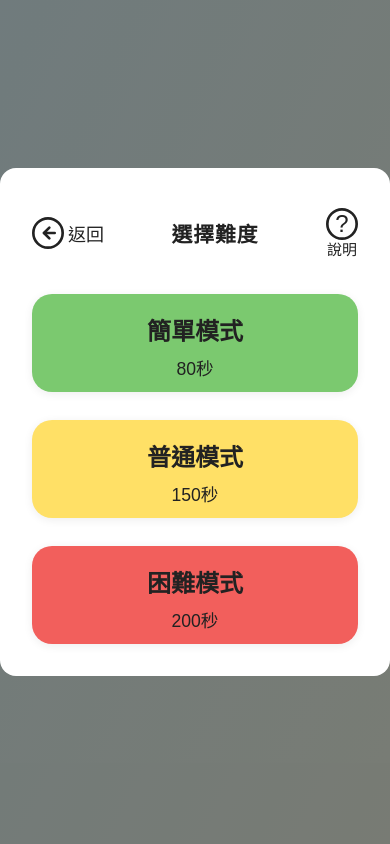
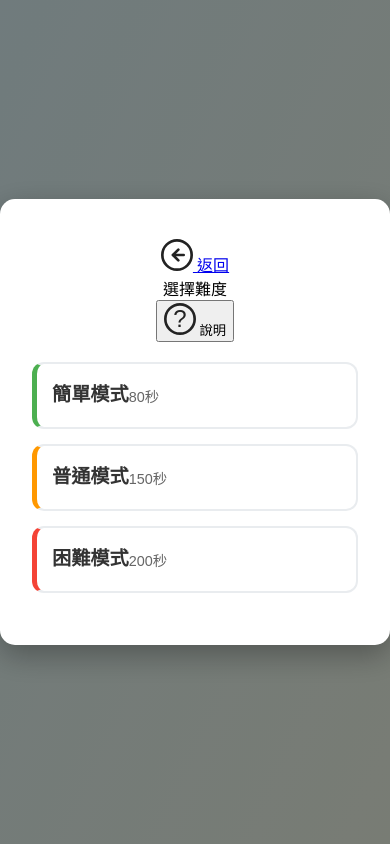
Before and after one commit to ou891226-spec/ouu, a PHP site: page /vegetable_cost_2P.php in a window 390 px wide. Run offline with PHP 8.4, Linux system fonts and the light colour scheme.

Commit message:
算菜錢雙人css

```diff
--- a/project12/css/vegetable_cost_2P.css
+++ b/project12/css/vegetable_cost_2P.css
@@ -1,3 +1,4 @@
+/* 主體樣式 */
 body {
   font-family: 'Segoe UI', Tahoma, Geneva, Verdana, sans-serif;
   display: flex;
@@ -8,50 +9,237 @@ body {
   background: linear-gradient(to bottom right, #e0f7fa, #f1f8e9);
 }
 
+/* 隱藏狀態列和分數時間顯示 */
+.status-bar,
+.score,
+.time,
+#scoreValue,
+#timeValue {
+  display: none !important;
+}
+
+/* 遊戲容器 */
 .game-container {
-      background-color: #ffffff;
+  background-color: #ecffdc;
   padding: 30px;
   border-radius: 16px;
   box-shadow: 0 8px 25px rgba(0, 0, 0, 0.1);
   text-align: center;
-      max-width: 520px;
+  max-width: 800px;
   width: 90%;
   position: relative;
 }
 
+/* 標題 */
 h1 {
   font-size: 32px;
   color: #00796b;
   margin-bottom: 24px;
 }
 
-    .score-board {
+/* 玩家資訊面板 */
+.players-panel {
   display: flex;
   justify-content: space-between;
-      background-color: #e0f2f1;
+  align-items: center;
+  margin: 20px auto;
   padding: 15px;
-      border-radius: 10px;
-      margin-bottom: 20px;
+  background: linear-gradient(135deg, #667eea 0%, #764ba2 100%);
+  border-radius: 15px;
+  box-shadow: 0 4px 15px rgba(0, 0, 0, 0.1);
+  max-width: 800px;
+  width: 100%;
 }
 
-    .score-item {
+.player-info {
+  display: flex;
+  align-items: center;
+  background: rgba(255, 255, 255, 0.9);
+  padding: 15px;
+  border-radius: 12px;
+  box-shadow: 0 2px 10px rgba(0, 0, 0, 0.1);
+  position: relative;
+  min-width: 200px;
+  transition: all 0.3s ease;
+}
+
+.player-info.active {
+  background: linear-gradient(135deg, #ffecd2 0%, #fcb69f 100%);
+  transform: scale(1.05);
+  box-shadow: 0 4px 20px rgba(255, 193, 7, 0.3);
+}
+
+.player-avatar {
+  width: 60px;
+  height: 60px;
+  border-radius: 50%;
+  margin-right: 15px;
+  overflow: hidden;
+  box-shadow: 0 2px 8px rgba(0, 0, 0, 0.1);
+}
+
+.player-avatar img {
+  width: 100%;
+  height: 100%;
+  object-fit: cover;
+}
+
+.player-details {
+  flex: 1;
+}
+
+.player-name {
+  font-size: 1.2rem;
+  font-weight: bold;
+  color: #333;
+  margin-bottom: 5px;
+}
+
+.player-score, .player-correct {
+  font-size: 0.9rem;
+  color: #666;
+  margin: 2px 0;
+}
+
+.current-player-indicator {
+  position: absolute;
+  top: -10px;
+  right: -10px;
+  font-size: 1.5rem;
+  opacity: 0;
+  transition: opacity 0.3s ease;
+}
+
+.player-info.active .current-player-indicator {
+  opacity: 1;
+  animation: pulse 1.5s infinite;
+}
+
+@keyframes pulse {
+  0% { transform: scale(1); }
+  50% { transform: scale(1.2); }
+  100% { transform: scale(1); }
+}
+
+.game-stats {
   display: flex;
   flex-direction: column;
+  gap: 10px;
+  background: rgba(255, 255, 255, 0.9);
+  padding: 15px;
+  border-radius: 12px;
+  box-shadow: 0 2px 10px rgba(0, 0, 0, 0.1);
+  min-width: 150px;
+}
+
+.stat-item {
+  display: flex;
+  justify-content: space-between;
   align-items: center;
-      font-size: 16px;
+  font-size: 0.9rem;
   color: #333;
 }
 
-    .score-item span:first-child {
+.stat-item span:first-child {
   font-weight: bold;
-      margin-bottom: 5px;
+  margin-right: 10px;
 }
 
-    .score-item span:last-child {
-      font-size: 20px;
+.stat-item span:last-child {
   color: #00796b;
+  font-weight: bold;
 }
 
+/* 難度選擇內容 */
+.difficulty-content {
+  text-align: center;
+  margin: 20px 0;
+}
+
+.difficulty-description {
+  display: flex;
+  align-items: center;
+  justify-content: center;
+  gap: 10px;
+  font-size: 1.3rem;
+  font-weight: bold;
+  color: #333;
+  margin-bottom: 10px;
+}
+
+.difficulty-text {
+  color: #666;
+  font-size: 1rem;
+  margin: 0 0 30px 0;
+}
+
+.difficulty-options {
+  display: flex;
+  flex-direction: column;
+  gap: 15px;
+  max-width: 400px;
+  margin: 0 auto;
+}
+
+.difficulty-btn {
+  display: flex;
+  align-items: center;
+  padding: 20px;
+  background: rgba(255, 255, 255, 0.9);
+  border: 2px solid transparent;
+  border-radius: 12px;
+  cursor: pointer;
+  transition: all 0.3s ease;
+  text-align: left;
+}
+
+.difficulty-btn:hover {
+  transform: translateY(-2px);
+  box-shadow: 0 4px 15px rgba(0, 0, 0, 0.15);
+}
+
+.difficulty-btn.easy {
+  border-color: #4caf50;
+}
+
+.difficulty-btn.easy:hover {
+  background: linear-gradient(135deg, #e8f5e8 0%, #c8e6c9 100%);
+}
+
+.difficulty-btn.normal {
+  border-color: #ff9800;
+}
+
+.difficulty-btn.normal:hover {
+  background: linear-gradient(135deg, #fff3e0 0%, #ffcc80 100%);
+}
+
+.difficulty-btn.hard {
+  border-color: #f44336;
+}
+
+.difficulty-btn.hard:hover {
+  background: linear-gradient(135deg, #ffebee 0%, #ffcdd2 100%);
+}
+
+.difficulty-icon {
+  font-size: 2rem;
+  margin-right: 15px;
+}
+
+.difficulty-name {
+  font-size: 1.2rem;
+  font-weight: bold;
+  color: #333;
+  margin-bottom: 3px;
+}
+
+.difficulty-desc {
+  font-size: 0.9rem;
+  color: #666;
+}
+
+/* 題目與選項 */
 #question {
   font-size: 18px;
   color: #333;
@@ -82,64 +270,83 @@ body {
   background-color: #e0f2f1;
 }
 
-    .control-buttons {
+/* 控制按鈕 */
+.main-control-btns {
   display: flex;
-      flex-wrap: wrap;
   justify-content: center;
-      gap: 10px;
+  gap: 15px;
   margin-top: 20px;
 }
 
-    button {
-      padding: 10px 24px;
-      font-size: 16px;
+.main-btn {
+  padding: 12px 24px;
   border: none;
   border-radius: 8px;
-      color: white;
-      background-color: #00796b;
+  font-size: 16px;
   cursor: pointer;
-      transition: background-color 0.3s ease;
+  transition: all 0.3s ease;
+  font-weight: bold;
 }
 
-    button:hover {
-      background-color: #00695c;
+.pause-btn {
+  background: #ff9800;
+  color: white;
 }
 
-    #pause-btn {
-      background-color: #fbc02d;
-      color: #333;
+.pause-btn.resume-btn {
+  background: #ff9800;
+  color: white;
 }
 
-    #pause-btn:hover {
-      background-color: #f9a825;
+.pause-btn:hover, .pause-btn.resume-btn:hover {
+  background: #f57c00;
+  transform: translateY(-2px);
+  box-shadow: 0 5px 15px rgba(0, 0, 0, 0.2);
 }
 
-    #end-btn {
-      background-color: #f44336;
+.end-btn {
+  background: #f44336;
+  color: white;
 }
 
-    #end-btn:hover {
-      background-color: #d32f2f;
+.end-btn:hover {
+  background: #d32f2f;
+  transform: translateY(-2px);
+  box-shadow: 0 5px 15px rgba(0, 0, 0, 0.2);
 }
 
-    #restart-btn {
-      background-color: #0288d1;
+.restart-btn {
+  background: #2196f3;
+  color: white;
 }
 
-    #restart-btn:hover {
-      background-color: #0277bd;
+.restart-btn:hover {
+  background: #1976d2;
+  transform: translateY(-2px);
+  box-shadow: 0 5px 15px rgba(0, 0, 0, 0.2);
 }
 
+/* 分數顏色 */
+.score-green {
+  color: #4caf50 !important;
+}
+
+.score-red {
+  color: #f44336 !important;
+}
+
+/* 模態框樣式 */
 .modal {
   position: fixed;
-      top: 0; left: 0;
-      width: 100vw;
-      height: 100vh;
-      background-color: rgba(0,0,0,0.5);
+  top: 0;
+  left: 0;
+  width: 100%;
+  height: 100%;
+  background: rgba(0, 0, 0, 0.5);
   display: flex;
   justify-content: center;
   align-items: center;
-      z-index: 999;
+  z-index: 1000;
 }
 
 .modal.hidden {
@@ -147,215 +354,304 @@ body {
 }
 
 .modal-content {
-      background: #fff;
-      padding: 2rem;
-      border-radius: 1rem;
+  background: white;
+  padding: 30px;
+  border-radius: 15px;
+  box-shadow: 0 10px 30px rgba(0, 0, 0, 0.3);
+  max-width: 500px;
   width: 90%;
-      max-width: 420px;
-      animation: fadeIn 0.3s ease-in-out;
   position: relative;
+  animation: fadeIn 0.3s ease;
 }
 
 @keyframes fadeIn {
-      from { transform: scale(0.9); opacity: 0; }
-      to { transform: scale(1); opacity: 1; }
+  from { opacity: 0; transform: translateY(-20px); }
+  to { opacity: 1; transform: translateY(0); }
 }
 
-    .close-btn {
-      position: absolute;
-      top: 10px;
-      right: 16px;
-      font-size: 24px;
-      cursor: pointer;
-      color: #999;
+.modal-header {
+  display: flex;
+  justify-content: space-between;
+  align-items: center;
+  margin-bottom: 20px;
+  padding-bottom: 15px;
+  border-bottom: 2px solid #f0f0f0;
 }
 
-    .close-btn:hover {
-      color: #555;
+.modal-title {
+  font-size: 1.5rem;
+  font-weight: bold;
+  color: #333;
+  margin: 0;
 }
 
-    .help-content h3 {
-      margin-top: 1rem;
-      color: #00796b;
-    }
-
-    .help-content ul {
-      text-align: left;
-      padding-left: 1.2rem;
+.back-button, .help-button {
+  display: flex;
+  align-items: center;
+  gap: 8px;
+  padding: 8px 16px;
+  background: #f8f9fa;
+  border: 2px solid #e9ecef;
+  border-radius: 8px;
+  cursor: pointer;
+  transition: all 0.3s ease;
+  font-size: 0.9rem;
   color: #333;
 }
 
-    #popup {
-      position: fixed;
-      top: 0; left: 0;
-      width: 100%;
-      height: 100%;
-      background: rgba(0, 0, 0, 0.6);
+.back-button:hover, .help-button:hover {
+  background: #e9ecef;
+  transform: translateY(-1px);
+}
+
+.back-label, .help-label {
+  font-weight: bold;
+}
+
+/* 難度選擇 */
+.difficulty-btn-group {
+  display: flex;
+  flex-direction: column;
+  gap: 15px;
+  margin: 20px 0;
+}
+
+.difficulty-btn {
+  padding: 20px;
+  border: 2px solid #e9ecef;
+  border-radius: 12px;
+  background: white;
+  cursor: pointer;
+  transition: all 0.3s ease;
+  text-align: left;
+}
+
+.difficulty-btn:hover {
+  border-color: #667eea;
+  transform: translateY(-2px);
+  box-shadow: 0 5px 15px rgba(0, 0, 0, 0.1);
+}
+
+.difficulty-btn .diff-main {
+  font-size: 1.2rem;
+  font-weight: bold;
+  color: #333;
+  margin-bottom: 5px;
+}
+
+.difficulty-btn .diff-sub {
+  font-size: 0.9rem;
+  color: #666;
+}
+
+.easy-mode {
+  border-left: 5px solid #4caf50;
+}
+
+.easy-mode:hover {
+  background: #f1f8e9;
+}
+
+.normal-mode {
+  border-left: 5px solid #ff9800;
+}
+
+.normal-mode:hover {
+  background: #fff3e0;
+}
+
+.hard-mode {
+  border-left: 5px solid #f44336;
+}
+
+.hard-mode:hover {
+  background: #ffebee;
+}
+
+/* 遊戲結束視窗 */
+.gameover-modal-content {
+  text-align: center;
+  padding: 40px 30px;
+}
+
+.gameover-title {
+  font-size: 2rem;
+  color: #333;
+  margin-bottom: 30px;
+  font-weight: bold;
+}
+
+.final-scores {
+  display: flex;
+  justify-content: space-between;
+  align-items: center;
+  margin: 30px 0;
+  padding: 20px;
+  background: #f8f9fa;
+  border-radius: 15px;
+}
+
+.player-result {
+  text-align: center;
+  flex: 1;
+}
+
+.player-result .player-name {
+  font-size: 1.3rem;
+  font-weight: bold;
+  color: #333;
+  margin-bottom: 10px;
+}
+
+.player-result .final-score {
+  font-size: 2rem;
+  font-weight: bold;
+  color: #4caf50;
+  margin-bottom: 5px;
+}
+
+.player-result .final-correct {
+  font-size: 1rem;
+  color: #666;
+}
+
+.vs-indicator {
+  font-size: 2rem;
+  font-weight: bold;
+  color: #667eea;
+  margin: 0 20px;
+}
+
+.winner-announcement {
+  font-size: 1.5rem;
+  font-weight: bold;
+  color: #ff9800;
+  margin: 20px 0;
+  padding: 15px;
+  background: #fff3e0;
+  border-radius: 10px;
+  animation: winnerGlow 2s infinite;
+}
+
+@keyframes winnerGlow {
+  0%, 100% { box-shadow: 0 0 10px rgba(255, 152, 0, 0.3); }
+  50% { box-shadow: 0 0 20px rgba(255, 152, 0, 0.6); }
+}
+
+.gameover-btn-group {
   display: flex;
   justify-content: center;
-      align-items: center;
-      z-index: 1000;
+  gap: 15px;
+  margin-top: 30px;
 }
 
-    .popup-content {
-      background: #fff;
-      padding: 30px;
-      border-radius: 12px;
-      text-align: center;
-      max-width: 90%;
-      width: 360px;
-      box-shadow: 0 0 20px rgba(0, 0, 0, 0.25);
+.gameover-btn {
+  padding: 12px 24px;
+  border: none;
+  border-radius: 8px;
+  font-size: 1rem;
+  cursor: pointer;
+  transition: all 0.3s ease;
+  font-weight: bold;
 }
 
-    .popup-content h2 {
-      font-size: 24px;
-      color: #00796b;
-      margin-bottom: 12px;
-    }
-
-    .popup-content p {
-      font-size: 16px;
-      line-height: 1.6;
+.retry-btn {
+  background: linear-gradient(135deg, #a8edea 0%, #fed6e3 100%);
   color: #333;
 }
 
-    #closeBtn {
-      margin-top: 20px;
-      padding: 10px 24px;
-      background-color: #00796b;
-      color: white;
-      font-size: 16px;
-      border: none;
-      border-radius: 6px;
-      cursor: pointer;
+.retry-btn:hover {
+  transform: translateY(-2px);
+  box-shadow: 0 5px 15px rgba(0, 0, 0, 0.2);
 }
 
-    #closeBtn:hover {
-      background-color: #00695c;
+.home-btn {
+  background: linear-gradient(135deg, #667eea 0%, #764ba2 100%);
+  color: white;
 }
 
-    .difficulty-modal-header {
-      display: flex;
-      align-items: center;
-      justify-content: space-between;
-      margin-bottom: 2.2rem;
-      position: relative;
+.home-btn:hover {
+  transform: translateY(-2px);
+  box-shadow: 0 5px 15px rgba(0, 0, 0, 0.2);
 }
 
-    .back-btn {
-      display: flex;
-      align-items: center;
-      gap: 4px;
-      text-decoration: none;
-      color: #222;
-      font-size: 18px;
-      font-weight: 500;
-      background: none;
-      border: none;
-      cursor: pointer;
-      padding: 0;
+/* 響應式設計 */
+@media (max-width: 768px) {
+  .game-container {
+    padding: 20px;
+    max-width: 95%;
   }
 
-    .difficulty-title {
-      flex: 1;
-      text-align: center;
-      font-size: 2rem;
-      font-weight: bold;
-      color: #222;
-      letter-spacing: 1px;
+  .players-panel {
+    flex-direction: column;
+    gap: 15px;
   }
 
-    .help-btn {
-      display: flex;
-      flex-direction: column;
-      align-items: center;
-      background: none;
-      border: none;
-      cursor: pointer;
-      color: #222;
-      font-size: 18px;
-      font-weight: 500;
-      gap: 0;
-      padding: 0;
-    }
-    .help-btn span {
-      font-size: 15px;
-      margin-top: -2px;
+  .player-info {
+    min-width: auto;
+    width: 100%;
   }
 
-    .difficulty-btn-group {
-      display: flex;
+  .game-stats {
+    width: 100%;
+    flex-direction: row;
+    justify-content: space-around;
+  }
+
+  .final-scores {
     flex-direction: column;
-      gap: 28px;
-      margin-top: 18px;
+    gap: 20px;
+  }
+
+  .vs-indicator {
+    margin: 10px 0;
+  }
+
+  .main-control-btns {
+    flex-direction: column;
+    gap: 10px;
+  }
+
+  .main-btn {
+    width: 100%;
+  }
+
+  .difficulty-options {
+    max-width: 100%;
   }
 
   .difficulty-btn {
-      display: flex;
-      flex-direction: column;
-      align-items: center;
-      justify-content: center;
-      border: none;
-      border-radius: 20px;
-      font-size: 1.6rem;
-      font-weight: bold;
-      padding: 28px 0 18px 0;
-      cursor: pointer;
-      transition: transform 0.1s, box-shadow 0.2s;
-      box-shadow: 0 2px 10px rgba(0,0,0,0.07);
-      width: 100%;
-      max-width: 420px;
-      margin: 0 auto;
+    padding: 15px;
   }
-    .difficulty-btn .diff-main {
-      font-size: 1.5rem;
-      font-weight: bold;
-      margin-bottom: 8px;
-    }
-    .difficulty-btn .diff-sub {
-      font-size: 1.1rem;
-      font-weight: 500;
-    }
-    .easy-mode {
-      background: #7bc96f;
-      color: #222;
-    }
-    .easy-mode:hover {
-      background: #6bb85e;
-    }
-    .normal-mode {
-      background: #ffe066;
-      color: #222;
-    }
-    .normal-mode:hover {
-      background: #ffd23b;
-    }
-    .hard-mode {
-      background: #f25f5c;
-      color: #222;
-    }
-    .hard-mode:hover {
-      background: #d94340;
 }
 
-    @media (max-width: 600px) {
-      .difficulty-btn {
-        font-size: 1.1rem;
-        padding: 18px 0 12px 0;
+@media (max-width: 480px) {
+  h1 {
+    font-size: 1.5rem;
   }
-      .difficulty-title {
+
+  .player-info {
+    padding: 10px;
+  }
+
+  .player-avatar {
+    width: 50px;
+    height: 50px;
+  }
+
+  .player-name {
+    font-size: 1rem;
+  }
+
+  .player-score, .player-correct {
+    font-size: 0.8rem;
+  }
+
+  .modal-content {
+    padding: 20px;
+  }
+
+  .modal-title {
     font-size: 1.3rem;
   }
 }
-
-    @media (max-width: 768px) {
-      .game-container {
-        padding: 20px;
-      }
-      #options-container {
-        grid-template-columns: 1fr;
-      }
-      .score-board {
-        flex-direction: column;
-      }
-    }
```
Lines whose indentation alone changed are shown as unchanged.
